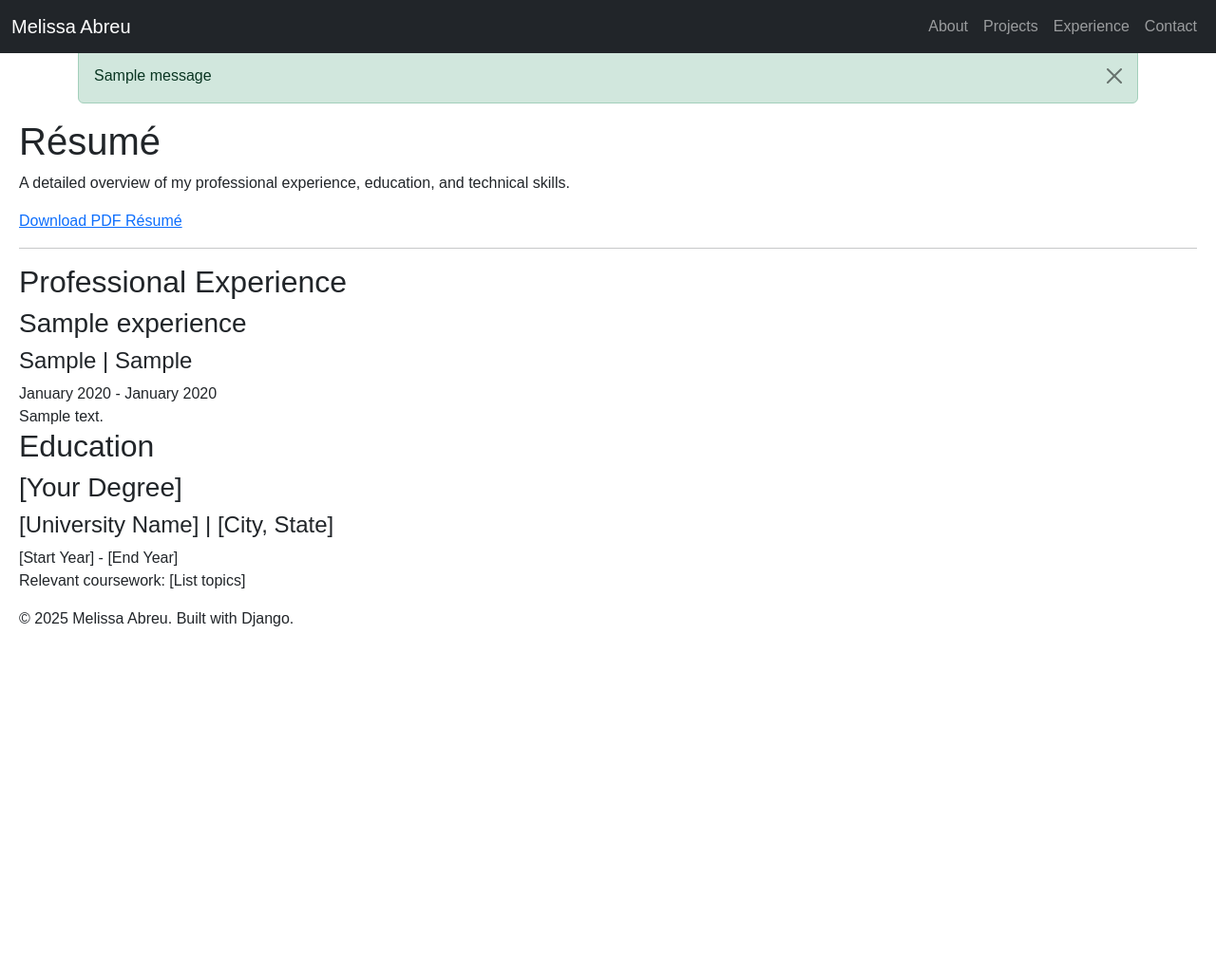
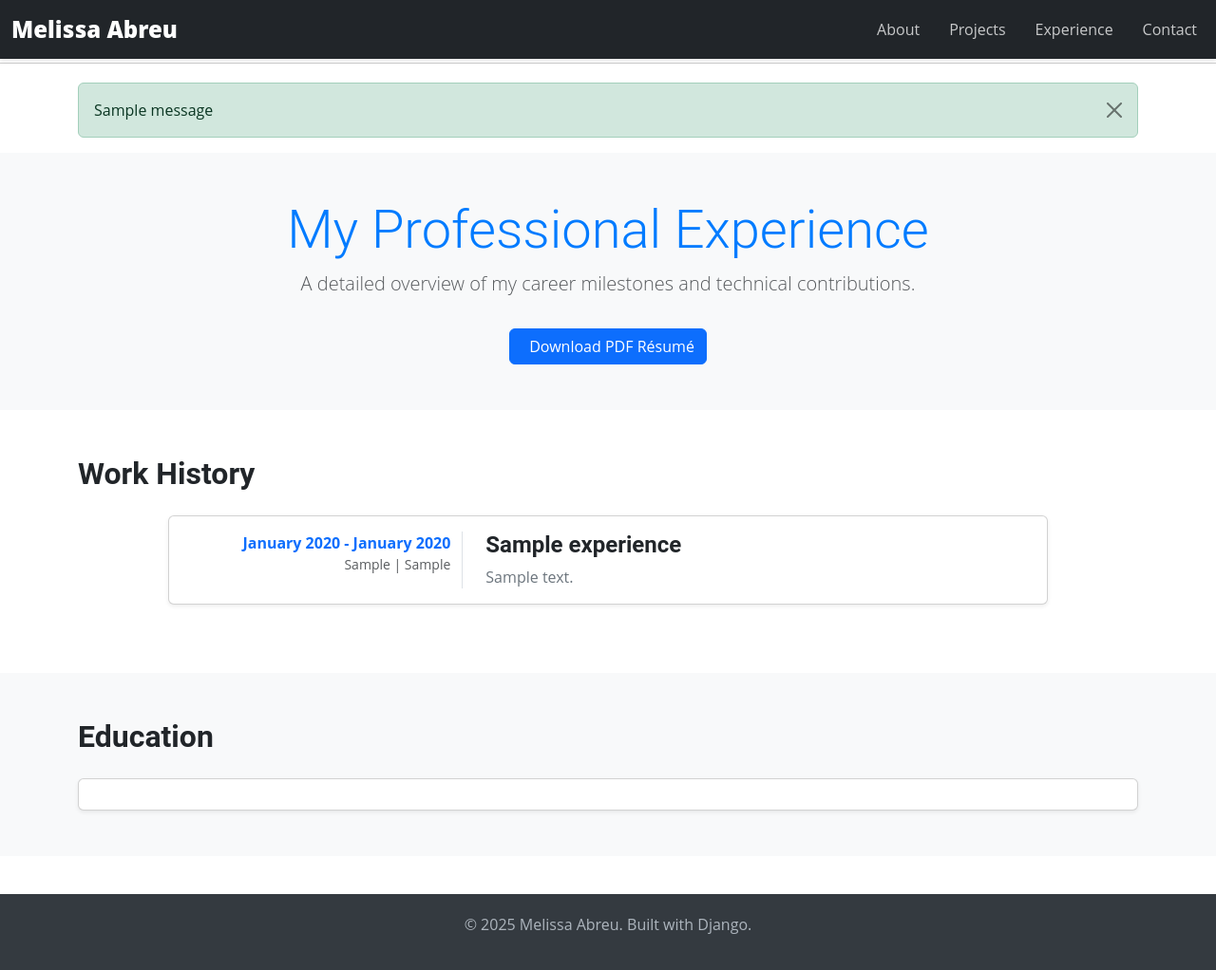
Before and after one commit to Mkac0/mabreu_portfolio, a Django app: page /resume/ in a window 1280 px wide. Shown: the whole page at 95% size. Before the commit the page ends 660 px from the top, so only its background shows below. Run offline with Django 4.2, Linux system fonts and the light colour scheme; tables that the repository leaves empty hold one stand-in row (values such as "Sample post"); one stand-in notice (Sample message) is shown.

Commit message:
added layout to each route for styling

```diff
--- a/my_app/static/css/base.css
+++ b/my_app/static/css/base.css
@@ -1,6 +1,25 @@
+:root {
+    --primary-color: #007bff;
+    --secondary-color: #6c757d;
+    --bg-light: #f8f9fa;
+    --font-heading: 'Roboto', sans-serif;
+    --font-body: 'Open Sans', sans-serif;
+}
 body {
-    font-family: sans-serif;
-    padding: 20px;
+    font-family: var(--font-body);
+    color: #212529;
+    padding-top: 56px;
+}
+a, button {
+    transition: all 0.3s ease;
+}
+h1, h2, h3, h4 {
+    font-family: var(--font-heading);
+    font-weight: 700;
+}
+
+h1 {
+    color: var(--primary-color);
 }
 header {
     border-bottom: 1px solid #ccc;
@@ -10,3 +29,109 @@
     justify-content: space-between;
     align-items: center;
 }
+.navbar {
+    box-shadow: 0 2px 4px rgba(0, 0, 0, 0.1);
+}
+.navbar-brand {
+    font-weight: 800;
+    font-size: 1.5rem;
+    color: #fff !important;
+}
+.nav-link {
+    font-weight: 500;
+    color: rgba(255, 255, 255, 0.75) !important;
+    margin-left: 15px;
+}
+.nav-link:hover {
+    color: #fff !important;
+}
+section {
+    padding: 80px 0;
+}
+.project-card {
+    background-color: #fff;
+    border: 1px solid #dee2e6;
+    border-radius: 8px;
+    padding: 20px;
+    margin-bottom: 30px;
+    box-shadow: 0 4px 6px rgba(0, 0, 0, 0.05);
+}
+.project-card img {
+    max-width: 100%;
+    height: auto;
+    border-radius: 4px;
+    margin-bottom: 15px;
+}
+.project-card h3 {
+    color: var(--primary-color);
+    font-size: 1.5rem;
+}
+.project-card p {
+    color: #495057;
+    font-size: 1rem;
+    margin-bottom: 15px;
+}
+.project-card a {
+    color: var(--primary-color);
+    font-weight: 600;
+}
+.project-card a:hover {
+    text-decoration: underline;
+}
+.skill-category {
+    margin-bottom: 30px;
+}
+.skill-category h3 {
+    color: var(--secondary-color);
+    border-bottom: 2px solid #e9ecef;
+    padding-bottom: 5px;
+    margin-bottom: 15px;
+}
+.skill-category ul {
+    list-style-type: none;
+    padding-left: 0;
+    display: flex;
+    flex-wrap: wrap;
+}
+.skill-category li {
+    background-color: var(--bg-light);
+    border: 1px solid #ced4da;
+    border-radius: 20px;
+    padding: 5px 15px;
+    margin-right: 10px;
+    margin-bottom: 10px;
+    font-size: 0.9rem;
+}
+footer {
+    background-color: #343a40;
+    color: #adb5bd;
+    padding: 20px 0;
+    text-align: center;
+    margin-top: 40px;
+}
+footer a {
+    color: #adb5bd;
+    margin: 0 10px;
+}
+footer a:hover {
+    color: #fff;
+}
+.experience-entry .card {
+    border-left: 5px solid var(--primary-color);
+}
+.badge {
+    font-weight: 500;
+    font-size: 0.9em;
+}
+.bg-info {
+    background-color: #78daee !important;
+}
+@media (max-width: 767.98px) {
+    .experience-entry .border-end {
+        border-right: none !important;
+        border-bottom: 1px solid #dee2e6;
+        margin-bottom: 10px;
+        padding-bottom: 10px;
+        text-align: left !important;
+    }
+}
--- a/my_app/templates/portfolio/resume.html
+++ b/my_app/templates/portfolio/resume.html
@@ -1,51 +1,63 @@
 {% extends 'base.html' %}
 {% load static %}
 
-{% block title %}Résumé - Melissa Abreu{% endblock title %}
+{% block title %}Work Experience & Résumé - Melissa Abreu{% endblock title %}
 
 {% block content %}
-    <section id="resume-header">
-        <h1>Résumé</h1>
-        <p>A detailed overview of my professional experience, education, and technical skills.</p>
-        <a href="{% static 'docs/melissa_abreu_resume.pdf' %}" target="_blank" class="button primary">
-            Download PDF Résumé
+    <section id="resume-header" class="py-5 bg-light">
+        <div class="container text-center">
+            <h1 class="display-4">My Professional Experience</h1>
+            <p class="lead text-muted">A detailed overview of my career milestones and technical contributions.</p>
+            <a href="{% static 'docs/melissa_abreu_resume.pdf' %}" target="_blank" class="btn btn-primary mt-3">
+                <i class="fas fa-download me-2"></i> Download PDF Résumé
             </a>
+        </div>
     </section>
-
-    <hr>
-
-    <section id="work-experience">
-        <h2>Professional Experience</h2>
+    <section id="work-experience" class="py-5">
+        <div class="container">
+            <h2 class="mb-4">Work History</h2>
             {% if experiences %}
+                <div class="row">
+                    <div class="col-lg-10 offset-lg-1">
                         {% for experience in experiences %}
-                <div class="experience-entry">
-                    <h3>{{ experience.title }}</h3>
-                    <h4>{{ experience.company }} | {{ experience.location }}</h4>
-                    <span class="dates">
+                            <div class="card mb-4 shadow-sm experience-entry">
+                                <div class="card-body">
+                                    <div class="row">
+                                        <div class="col-md-4 text-md-end border-end">
+                                            <p class="mb-0 text-primary fw-bold">
                                                 {{ experience.start_date|date:"F Y" }} -
                                                 {% if experience.end_date %}
                                                     {{ experience.end_date|date:"F Y" }}
                                                 {% else %}
                                                     Present
                                                 {% endif %}
-                    </span>
-                    <div class="description">
+                                            </p>
+                                            <p class="mb-0 text-muted small">{{ experience.company }} | {{ experience.location }}</p>
+                                        </div>
+                                        <div class="col-md-8 ps-md-4">
+                                            <h4 class="card-title mt-2 mt-md-0">{{ experience.title }}</h4>
+                                            <div class="description text-secondary">
                                                 {{ experience.description|linebreaksbr }}
                                             </div>
                                         </div>
-                {% if not forloop.last %}<hr class="experience-divider">{% endif %}
+                                    </div>
+                                </div>
+                            </div>
                         {% endfor %}
+                    </div>
+                </div>
             {% else %}
-            <p>No work experience added yet!</p>
+                <p class="lead text-center">No professional experience added yet.</p>
             {% endif %}
+        </div>
     </section>
-    <section id="education">
-        <h2>Education</h2>
-        <div class="education-entry">
-            <h3>[Your Degree]</h3>
-            <h4>[University Name] | [City, State]</h4>
-            <span class="dates">[Start Year] - [End Year]</span>
-            <p>Relevant coursework: [List topics]</p>
+    <section id="education" class="py-5 bg-light">
+        <div class="container">
+            <h2 class="mb-4">Education</h2>
+            <div class="card shadow-sm">
+                <div class="card-body">
+                    </div>
+            </div>
         </div>
     </section>
 
```
Also changed, not shown: my_app/templates/portfolio/about.html (+40 -41 lines), my_app/templates/portfolio/home.html (+9 -6 lines), my_app/templates/portfolio/project_detail.html (+27 -24 lines). Lines whose indentation alone changed are shown as unchanged.
